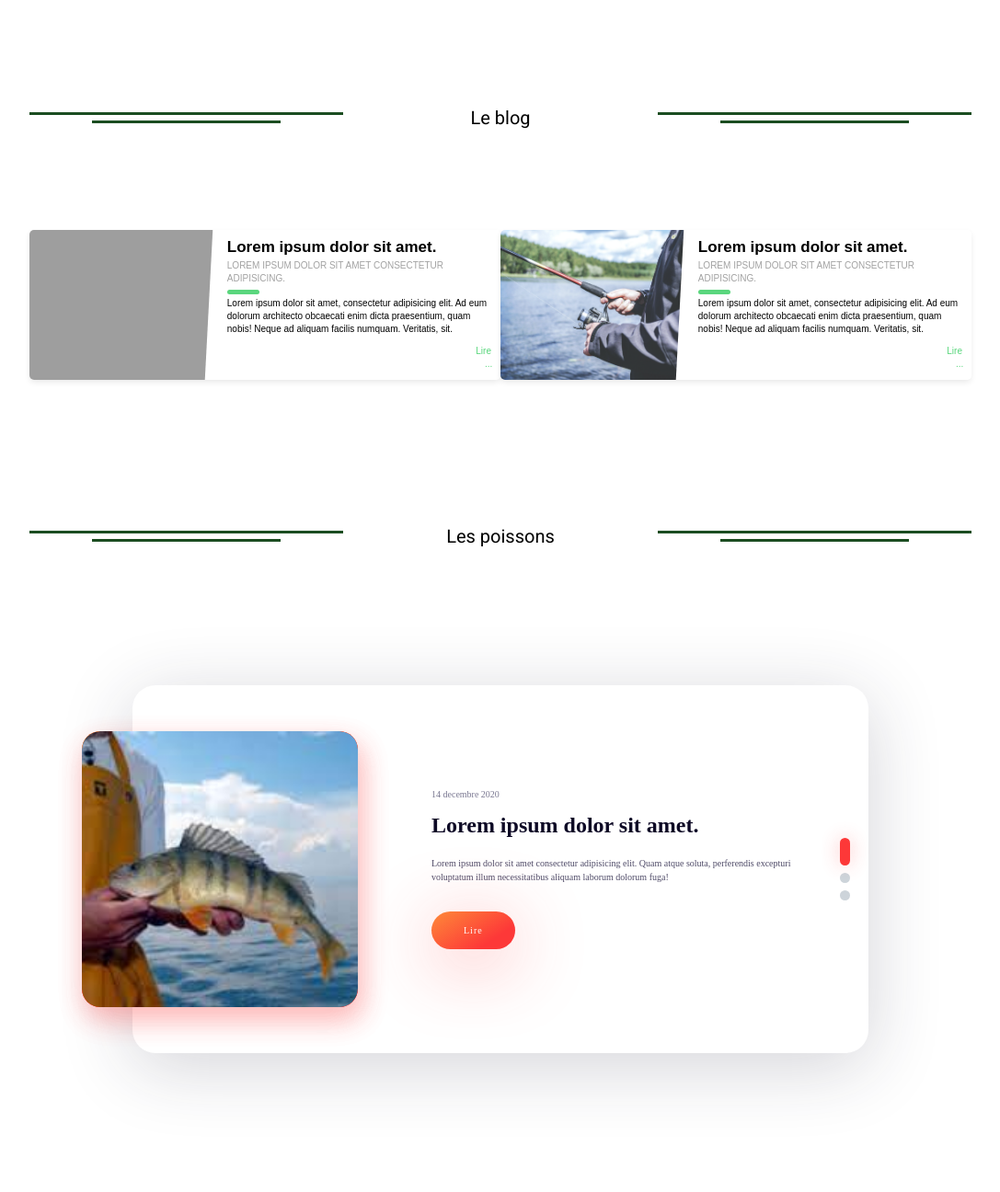
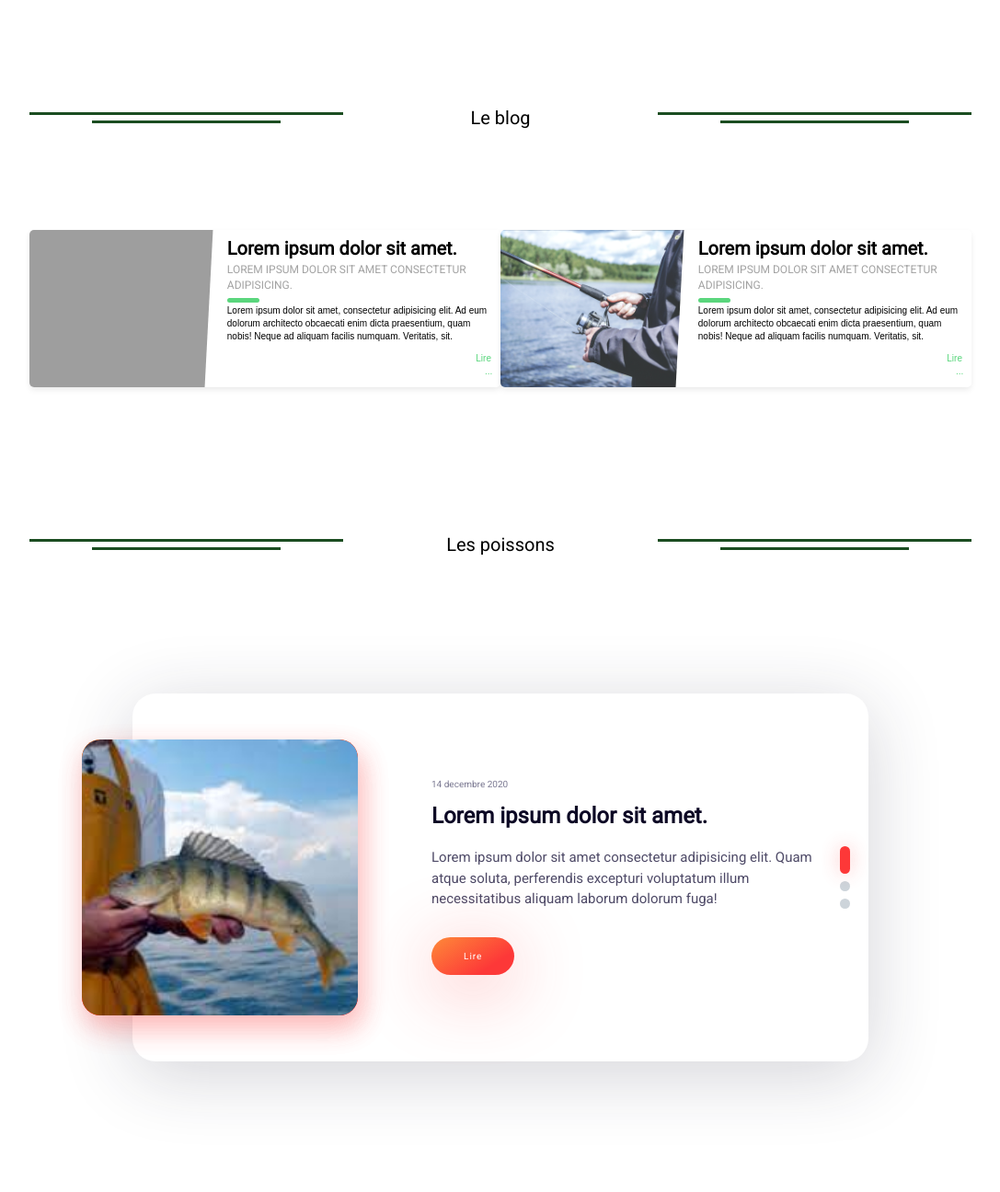
Before and after one commit to lsaison/mf, a Django app: template templates/index.html in a window 1280 px wide. Shown: the part 869-2165 px from the top of the page at 92% size, without its empty margins (96-1183 px from the left). Run offline with Django 3.2, Linux system fonts and the light colour scheme; the template is opened without the code that fills it, so the values that code supplies are empty; some libraries are stand-ins or nearby versions; some web fonts are replaced; grey boxes are pictures that could not be loaded.

Commit message:
blog + poisson

```diff
--- a/static/css/blog.css
+++ b/static/css/blog.css
@@ -92,15 +92,16 @@
     z-index: 1;
   }
   .blog-card .description h1, .blog-card .description h2 {
-    font-family: Poppins, sans-serif;
+    font-family: 'Roboto', sans-serif;
+    font-size: 1.5rem;
   }
   .blog-card .description h1 {
     line-height: 1;
     margin: 0;
-    font-size: 1.7rem;
+    font-size: 2rem;
   }
   .blog-card .description h2 {
-    font-size: 1rem;
+    font-size: 1.2rem;
     font-weight: 300;
     text-transform: uppercase;
     color: #a2a2a2;
--- a/static/css/poisson.css
+++ b/static/css/poisson.css
@@ -142,6 +142,7 @@
 }
 #poissons .blog-slider__content {
   padding-right: 25px;
+  font-family: 'Roboto', sans-serif;
 }
  @media screen and (max-width: 768px) {
   #poissons .blog-slider__content {
@@ -173,6 +174,7 @@
    margin-bottom: 20px;
 }
 #poissons .blog-slider__text {
+   font-size: 1.5rem;
    color: #4e4a67;
    margin-bottom: 30px;
    line-height: 1.5em;
```
